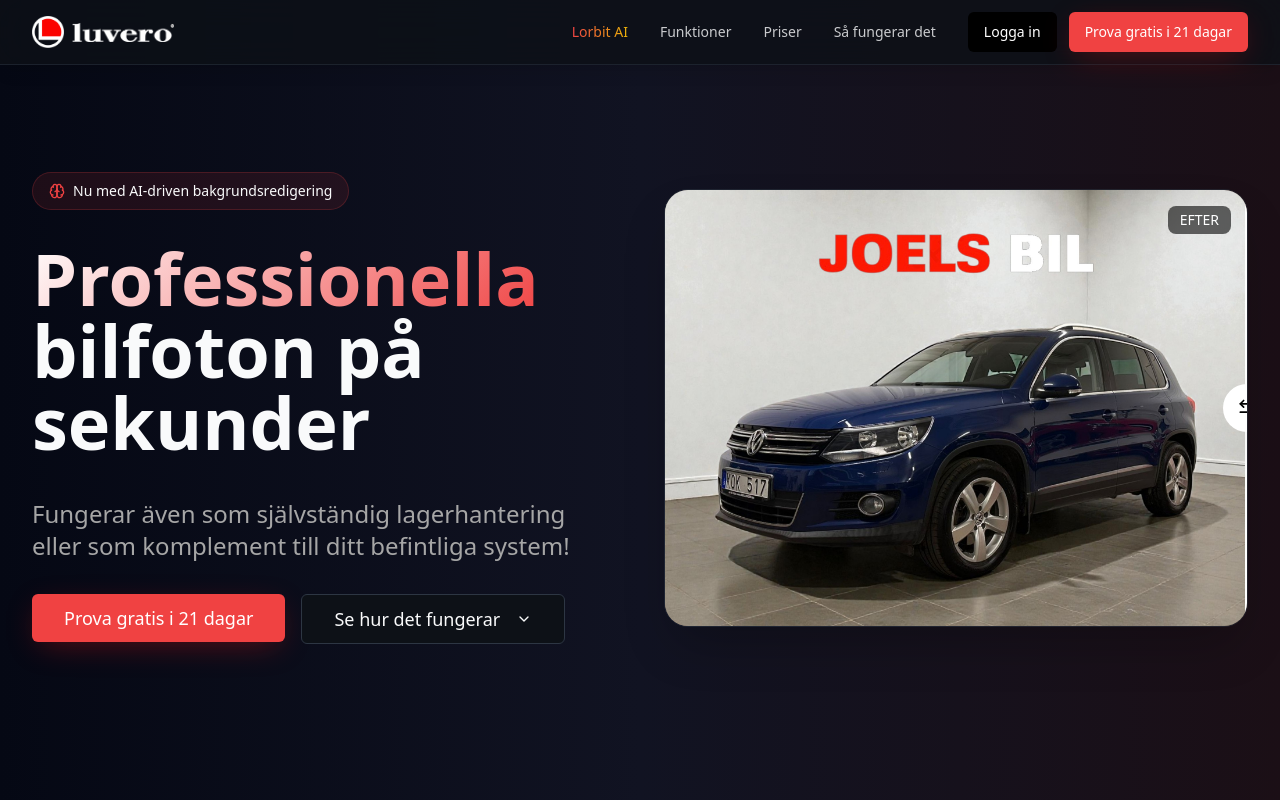
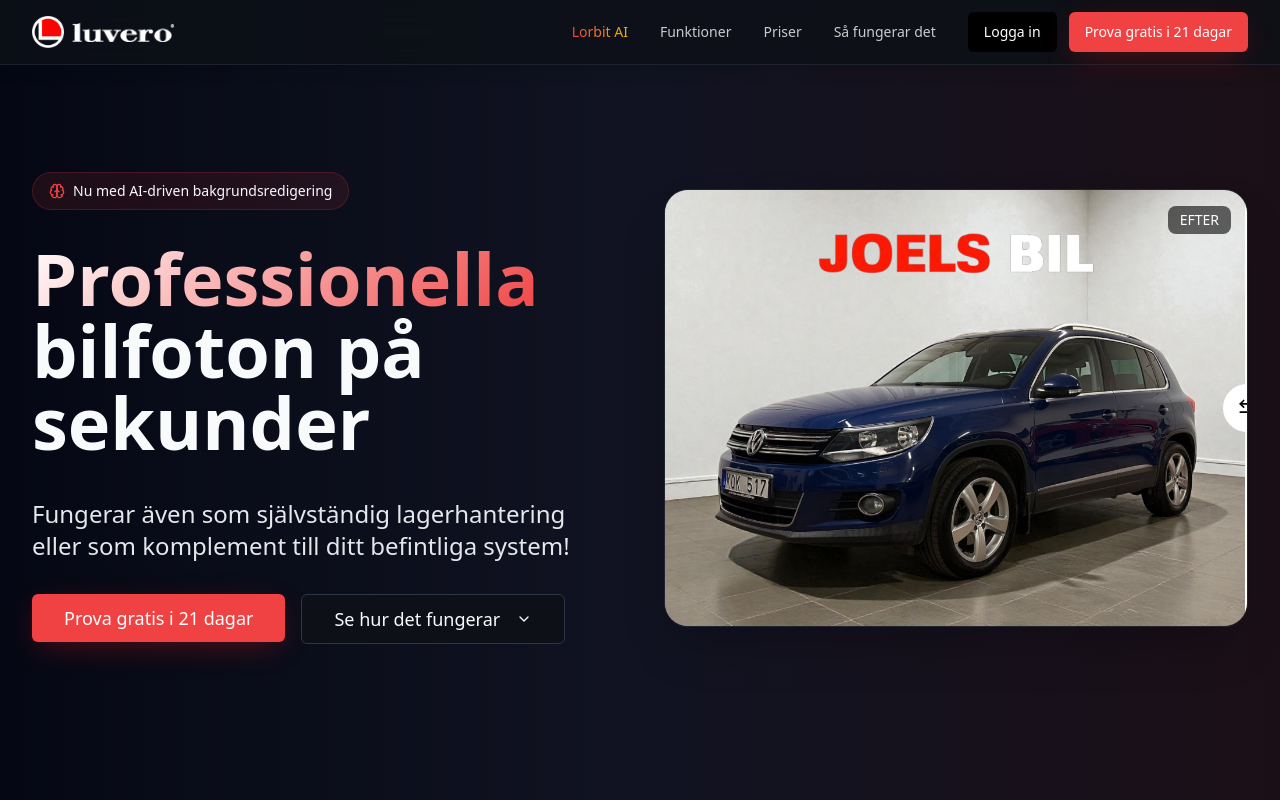
Before and after one commit to aalsaoub7-wq/dealer-shine-hub, a React (Vite) app: page / in a window 1280 px wide. Built offline with nearby package versions, Linux system fonts and the light colour scheme; the HTML template or start-up script is replaced by a standard one.

Commit message:
Visual edit in Lovable
Edited UI in Lovable

```diff
--- a/src/pages/Landing.tsx
+++ b/src/pages/Landing.tsx
@@ -42,7 +42,9 @@ const Landing = () => {
     });
     setMobileMenuOpen(false);
   };
-  return <div className="min-h-screen" style={{ background: 'linear-gradient(to right, #050814 0%, #111322 50%, #1b0f16 100%)' }}>
+  return <div className="min-h-screen" style={{
+    background: 'linear-gradient(to right, #050814 0%, #111322 50%, #1b0f16 100%)'
+  }}>
       {/* Sticky Navigation Header */}
       <header className="fixed top-0 left-0 right-0 z-50 transition-all duration-300 bg-background/80 backdrop-blur-xl border-b border-border/50 shadow-lg">
         <div className="max-w-7xl mx-auto px-4 sm:px-6 lg:px-8">
@@ -129,7 +131,7 @@ const Landing = () => {
                 </span>
               </h1>
 
-              <p className="text-xl md:text-2xl text-muted-foreground leading-relaxed">Fungerar även som självständig lagerhantering eller som komplement till ditt befintliga system!</p>
+              <p className="text-xl md:text-2xl leading-relaxed text-gray-200">Fungerar även som självständig lagerhantering eller som komplement till ditt befintliga system!</p>
 
               <div className="flex flex-col sm:flex-row gap-4">
                 <Button size="lg" className="text-lg px-8 py-6 shadow-glow hover:shadow-glow-lg transition-all duration-300 hover:scale-105" onClick={() => scrollToSection('pricing')}>
```
